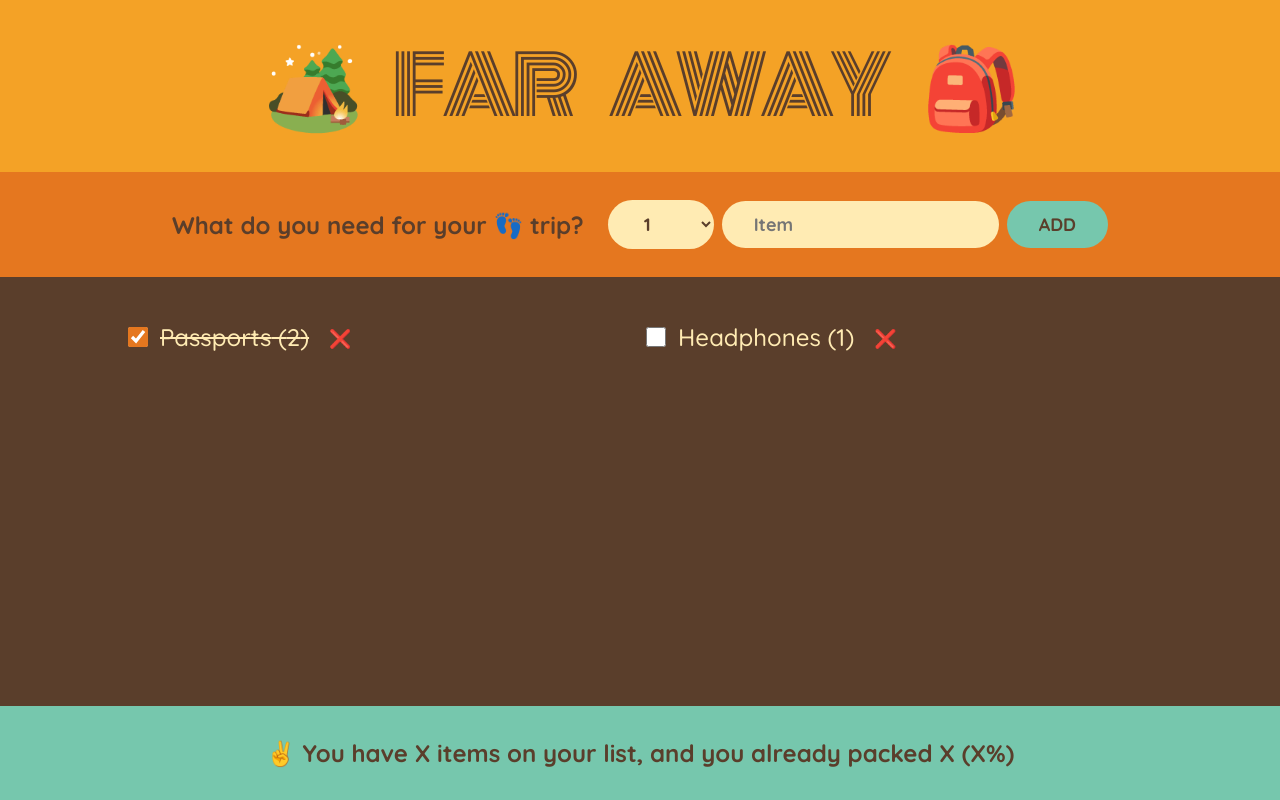
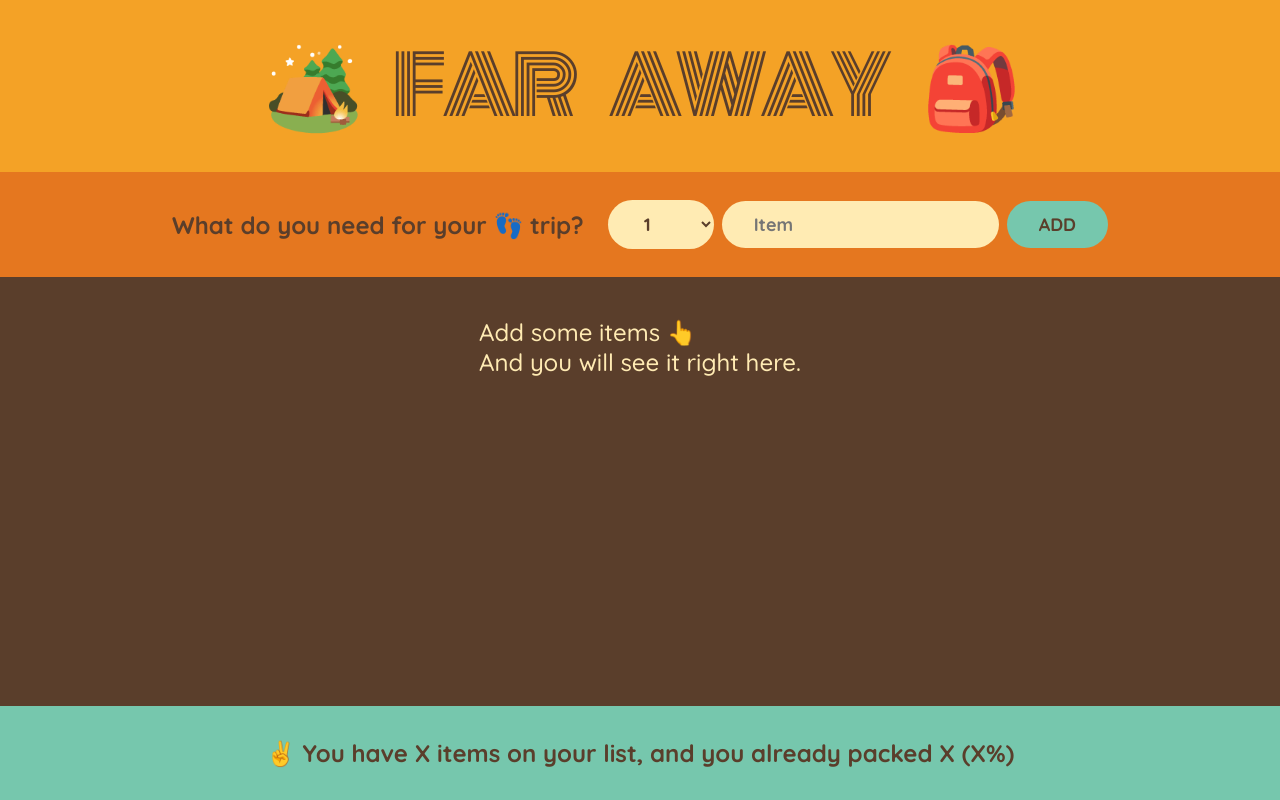
Before and after one commit to m9iv/travel-list, a React (Create React App) app: page / in a window 1280 px wide. Built offline with nearby package versions, Linux system fonts and the light colour scheme.

Commit message:
Add functionality for adding, toggling and deleting items

```diff
--- a/src/App.js
+++ b/src/App.js
@@ -1,16 +1,33 @@
 import { useState } from "react";
 
-const initialItems = [
-  { id: 1, description: "Passports", quantity: 2, packed: true },
-  { id: 2, description: "Headphones", quantity: 1, packed: false },
-];
+export default function App() {
+  const [items, setItems] = useState([]);
 
-export default function App() {
+  function handleAddItems(item) {
+    setItems((items) => [...items, item]);
+  }
+
+  function handleDeleteItem(id) {
+    setItems((items) => items.filter((item) => item.id !== id));
+  }
+
+  function handleToggleItem(id) {
+    setItems((items) =>
+      items.map((item) =>
+        item.id === id ? { ...item, packed: !item.packed } : item
+      )
+    );
+  }
+
   return (
     <div className="app">
       <Logo />
-      <Form />
-      <PackingList />
+      <Form onAddItems={handleAddItems} />
+      <PackingList
+        items={items}
+        onDeleteItem={handleDeleteItem}
+        onToggleItem={handleToggleItem}
+      />
       <Stats />
     </div>
   );
@@ -20,7 +37,7 @@
   return <h1>🏕️ Far Away 🎒</h1>;
 }
 
-function Form() {
+function Form({ onAddItems }) {
   const [description, setDescription] = useState("");
   const [quantity, setQuantity] = useState(1);
 
@@ -36,7 +53,7 @@
       id: Date.now(),
     };
 
-    console.log(newItem);
+    onAddItems(newItem);
 
     setDescription("");
     setQuantity(1);
@@ -66,17 +83,22 @@
   );
 }
 
-function PackingList() {
+function PackingList({ items, onDeleteItem, onToggleItem }) {
   return (
     <div className="list">
-      {initialItems.length === 0 ? (
+      {items.length === 0 ? (
         <span>
           Add some items 👆 <br /> And you will see it right here.
         </span>
       ) : (
         <ul>
-          {initialItems.map((item, i) => (
-            <Item item={item} key={i} />
+          {items.map((item) => (
+            <Item
+              item={item}
+              onDeleteItem={onDeleteItem}
+              onToggleItem={onToggleItem}
+              key={item.id}
+            />
           ))}
         </ul>
       )}
@@ -84,15 +106,18 @@
   );
 }
 
-function Item({ item }) {
-  console.log(item);
+function Item({ item, onDeleteItem, onToggleItem }) {
   return (
     <li>
-      <input type="checkbox" defaultChecked={item.packed} />
+      <input
+        type="checkbox"
+        value={item.packed}
+        onChange={() => onToggleItem(item.id)}
+      />
       <span style={item.packed ? { textDecoration: "line-through" } : {}}>
         {item.description} ({item.quantity})
       </span>
-      <button>❌</button>
+      <button onClick={() => onDeleteItem(item.id)}>❌</button>
     </li>
   );
 }
```
